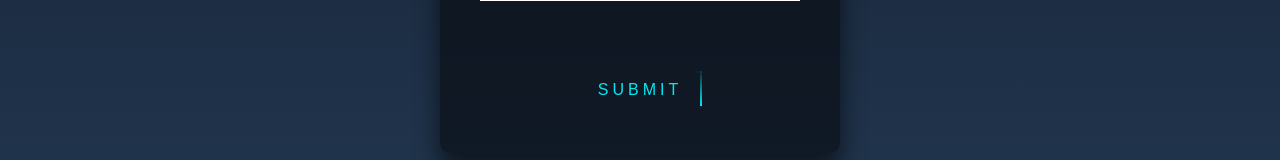
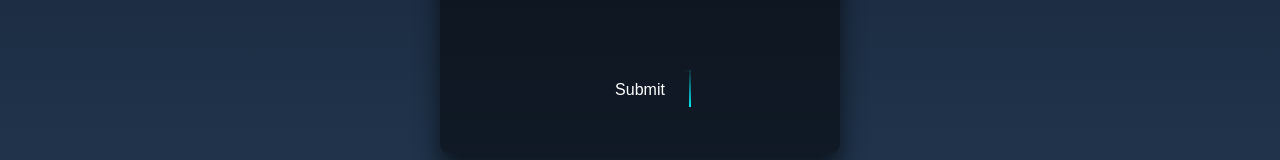
Before and after one commit to Sylvat160/react-js-C, a React (Create React App) app: page /auth/login in a window 1280 px wide. Shown: the part 426-586 px from the top of the page. Built offline with nearby package versions, Linux system fonts and the light colour scheme.

Commit message:
AuthGuard works

```diff
--- a/src/_helpers/AuthGuard.js
+++ b/src/_helpers/AuthGuard.js
@@ -1,5 +1,10 @@
+import { Navigate } from "react-router-dom";
 
 const AuthGuard = ({children}) => {
+    let logged = false;
+    if(!logged) {
+        return <Navigate to="/auth/login" />
+    }
     return children;
 };
 
--- a/src/pages/Auth/Login.js
+++ b/src/pages/Auth/Login.js
@@ -1,10 +1,16 @@
 import React from 'react';
+import { useState } from 'react';
 
 const Login = () => {
+    const [login, setLogin] = useState('');
+    const onSubmit = (e) => {
+        e.preventDefault();
+        console.log('submit');
+    }
     return (
         <div className="login-box">
         <h2>Login</h2>
-    <form>
+    <form onSubmit={onSubmit}>
         <div className="user-box group">
             <input type="text" name="login"  required/>
             <label htmlFor='login'>Username</label>
@@ -18,7 +24,7 @@ const Login = () => {
             <span></span>
             <span></span>
             <span></span>
-        Submit
+            <button className='btn-form' type="submit">Submit</button>
         </a>
     </form>
 </div>
--- a/src/pages/Auth/login.css
+++ b/src/pages/Auth/login.css
@@ -165,3 +165,10 @@ body {
     bottom: 100%;
   }
 }
+
+.btn-form {
+  background: transparent;
+  color:white;
+  border: none;
+  font-size: 16px;
+}
```
